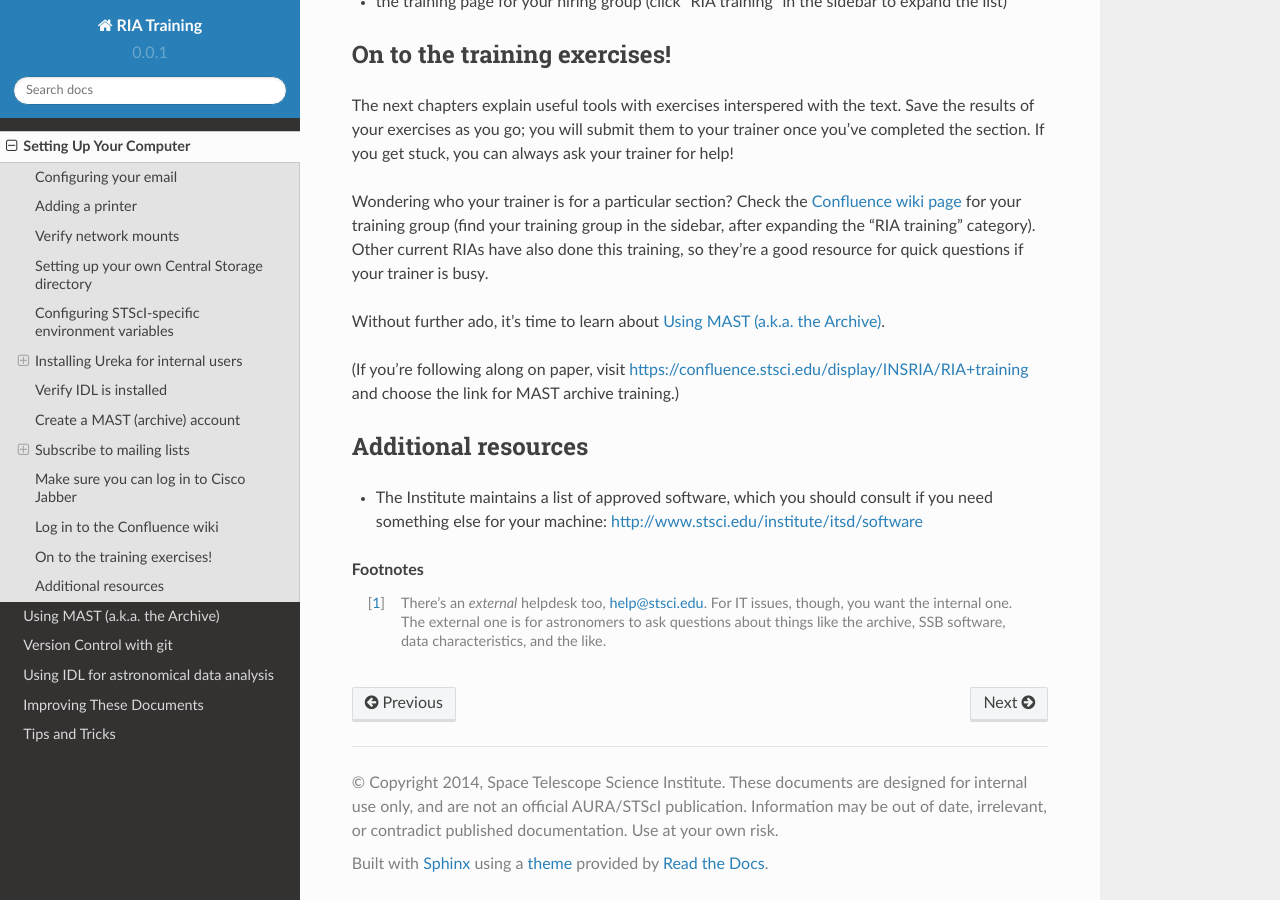
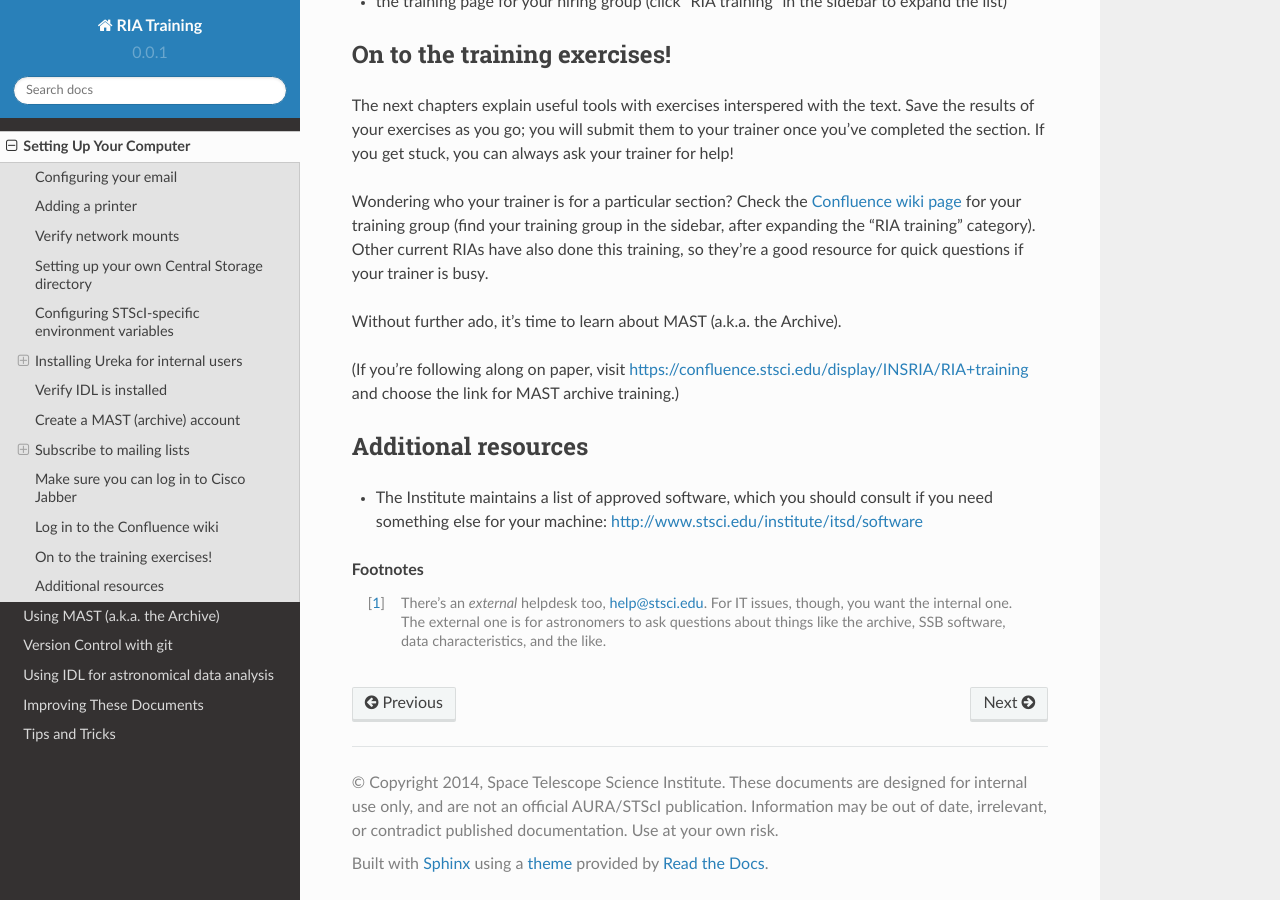
Before and after one commit to staceybright/training-library, a Sphinx documentation site: the page built from source/computer_setup.rst, in a window 1280 px wide and 900 px high, scrolled down 4614 px. Built offline with Sphinx 7.4.7 and the Read the Docs theme 2.0.0, drawn with Linux system fonts in a browser that asks for light colours; part of the change alters nothing that is shown.

```diff
--- a/source/computer_setup.rst
+++ b/source/computer_setup.rst
@@ -156,7 +156,7 @@ The next chapters explain useful tools with exercises interspered with the text.
 
 Wondering who your trainer is for a particular section? Check the `Confluence wiki page <https://confluence.stsci.edu/display/INSRIA/RIA+training>`_ for your training group (find your training group in the sidebar, after expanding the "RIA training" category). Other current RIAs have also done this training, so they're a good resource for quick questions if your trainer is busy.
 
-Without further ado, it's time to learn about :doc:`archives`.
+Without further ado, it's time to learn about MAST (a.k.a. the Archive).
 
 (If you're following along on paper, visit https://confluence.stsci.edu/display/INSRIA/RIA+training and choose the link for MAST archive training.)
 
```
